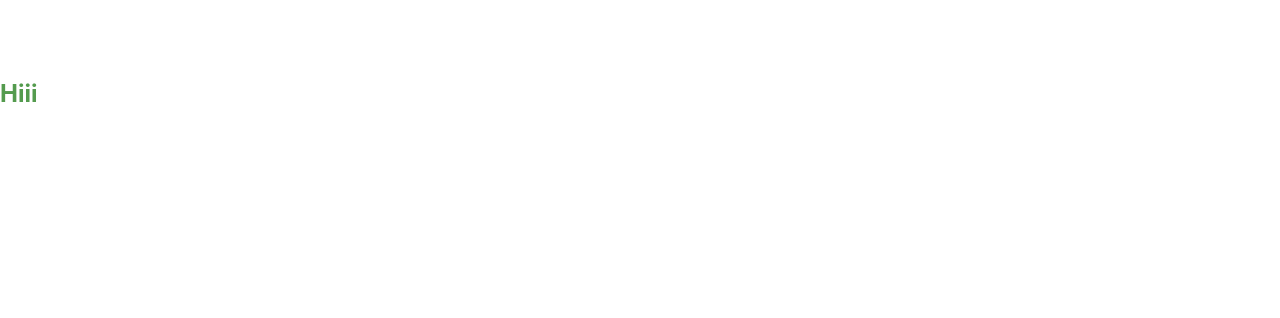
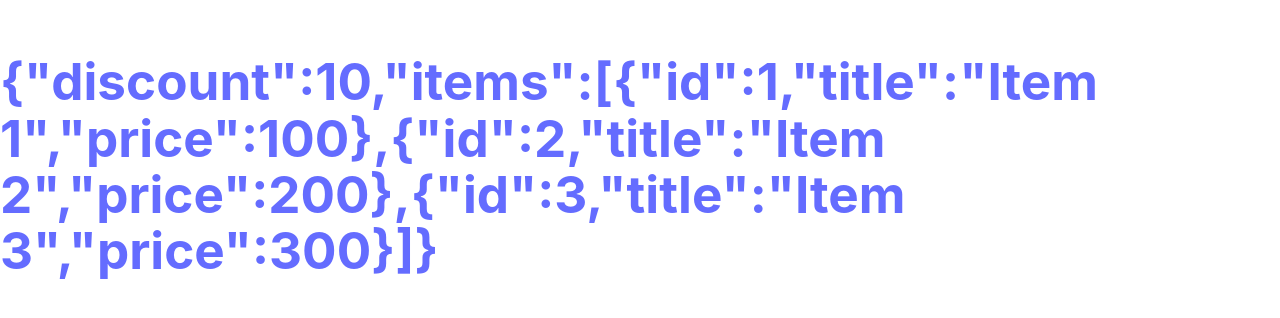
Before and after one commit to C0SMlC/React-18, a React (Vite) app: page / in a window 1280 px wide. Shown: the part 234-552 px from the top of the page. Built offline with nearby package versions, Linux system fonts and the light colour scheme.

Commit message:
Understanding States

```diff
--- a/src/App.tsx
+++ b/src/App.tsx
@@ -90,12 +90,12 @@
 
 import React from 'react';
 import { AiOutlineHeart } from 'react-icons/ai';
-import Like from './like-component/Like';
+import State from './States/states';
 
 const App = () => {
   return (
     <div>
-      <Like onClick={() => console.log('Button Clicked')} />
+      <State onClick={() => console.log('Clicked')} />
     </div>
   );
 };
--- /dev/null
+++ b/src/States/states.tsx
@@ -0,0 +1,34 @@
+import React, { useState } from 'react';
+
+interface props {
+  onClick: () => void;
+}
+const State = (props: props) => {
+  //can achieve same thing by doing
+  const [count, inCount] = useState({
+    discount: 10,
+    items: [
+      { id: 1, title: 'Item 1', price: 100 },
+      { id: 2, title: 'Item 2', price: 200 },
+      { id: 3, title: 'Item 3', price: 300 },
+    ],
+  });
+
+  const handleClick = () => {
+    inCount({
+      ...count,
+      items: count.items.map((item) => {
+        return item.id === 1 ? { ...item, price: item.price - 10 } : item;
+      }),
+    });
+    props.onClick();
+  };
+
+  return (
+    <div>
+      <h1 onClick={handleClick}>{JSON.stringify(count)}</h1>
+    </div>
+  );
+};
+
+export default State;
```
Also changed, not shown: src/States/obj.js (added, +36 -0 lines).
